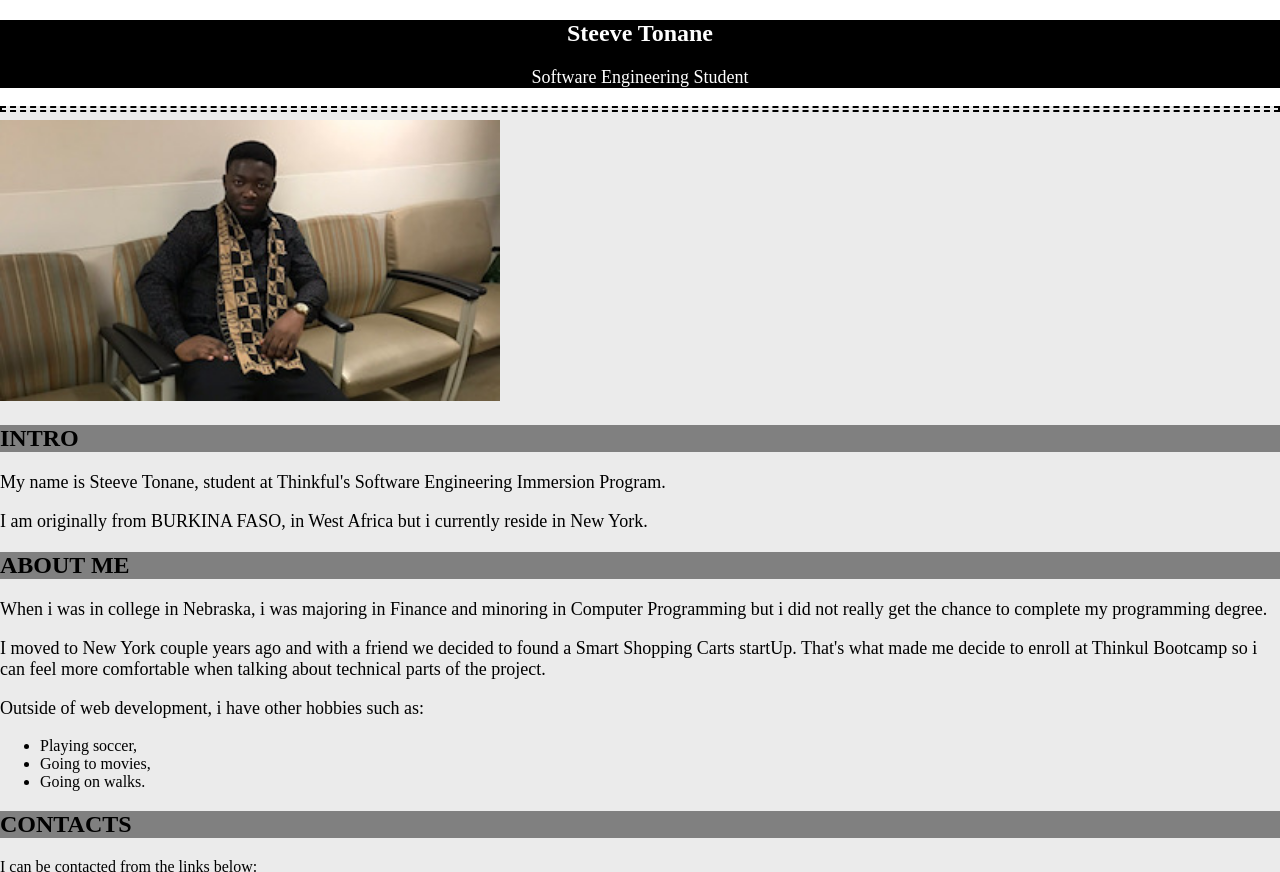
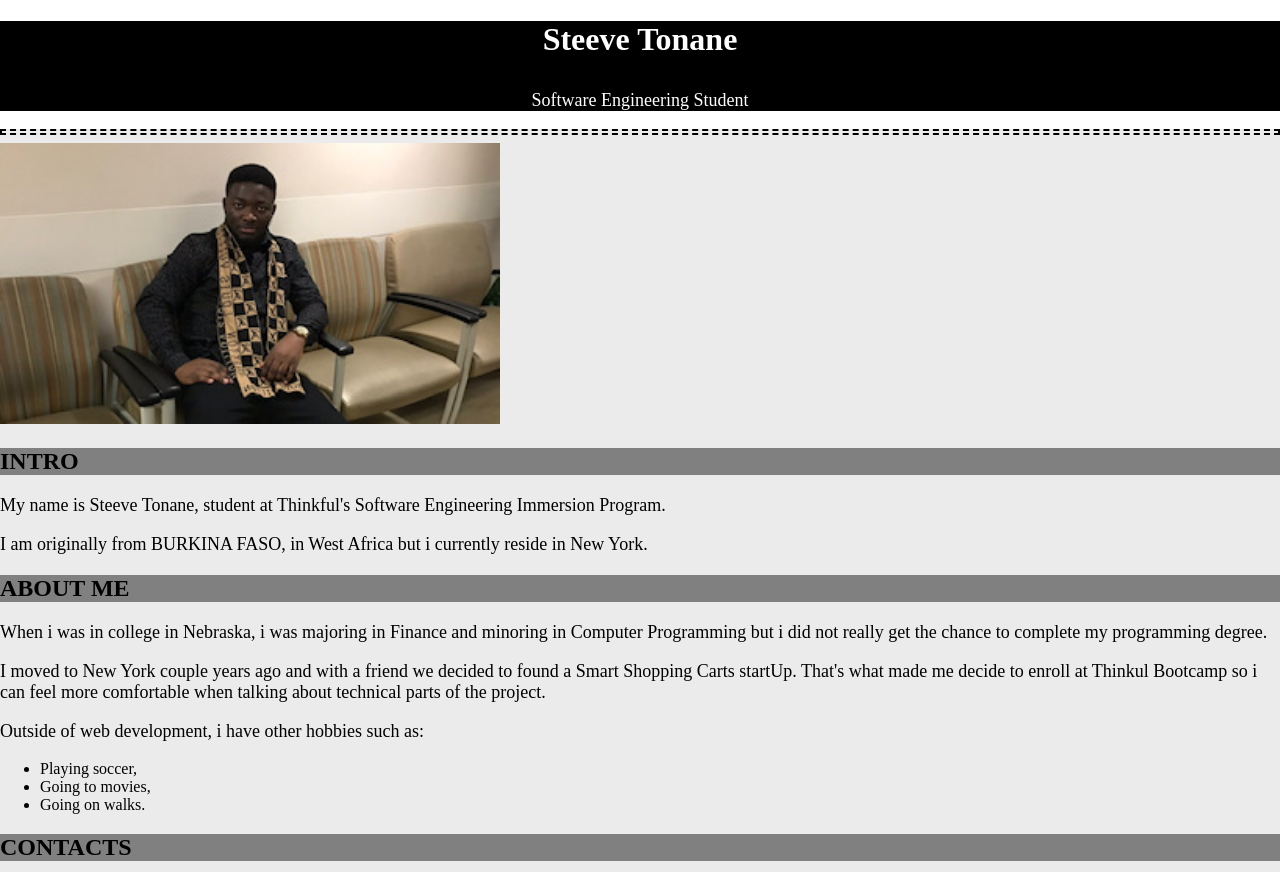
Before and after one commit to dstonane/My-Portfolio, a plain HTML site: page index.html in a window 1280 px wide. Shown: the top 872 px of the page. Drawn offline with Linux system fonts and the light colour scheme; a script that the page names is missing.

Commit message:
Update index.html

```diff
--- a/index.html
+++ b/index.html
@@ -10,7 +10,7 @@
 
 <body>
   <header>
-  <h2>Steeve Tonane</h2>
+  <h1>Steeve Tonane</h1>
     <p>Software Engineering Student</p>
   </header>
   <div class="back">
```
